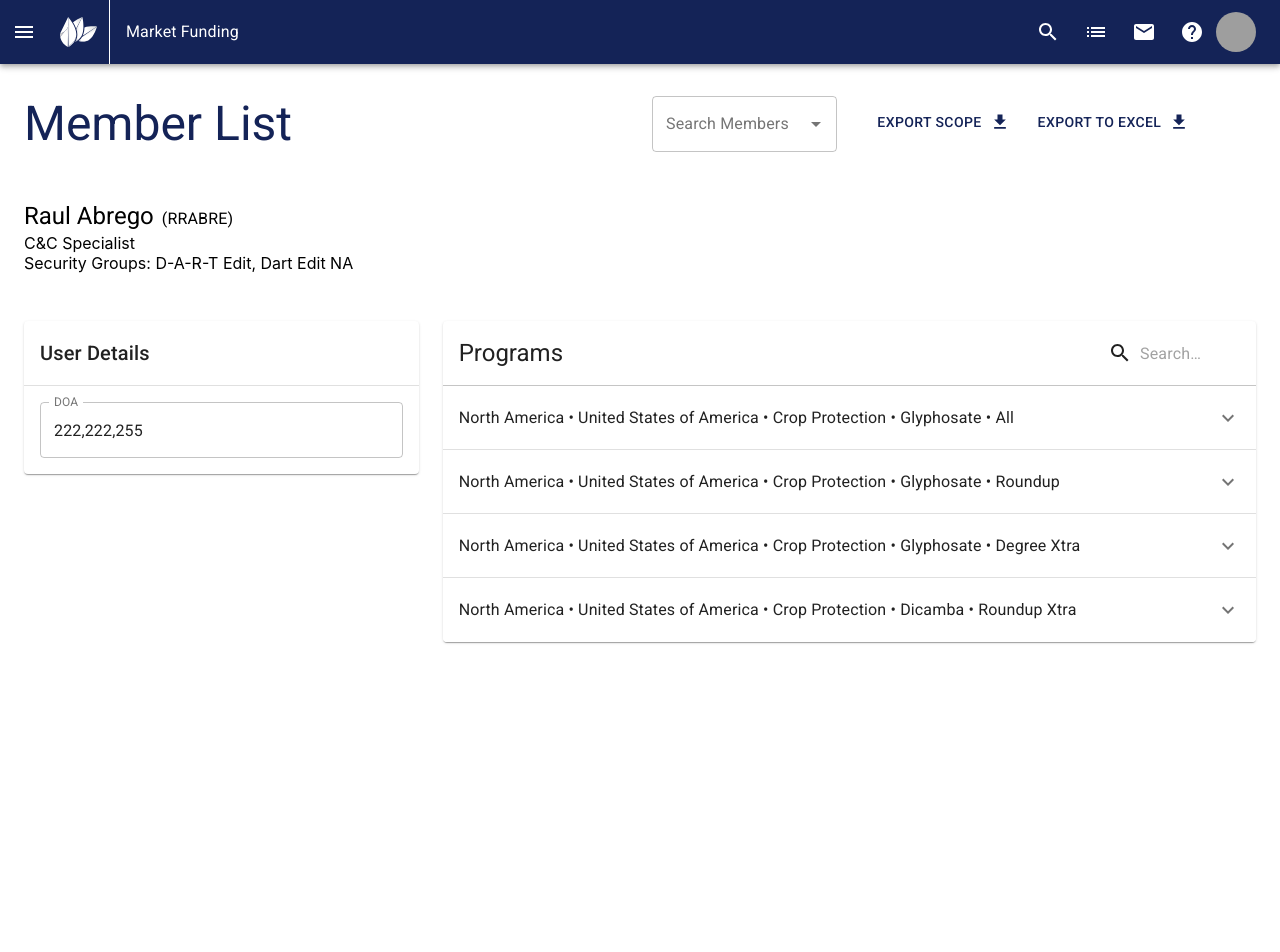
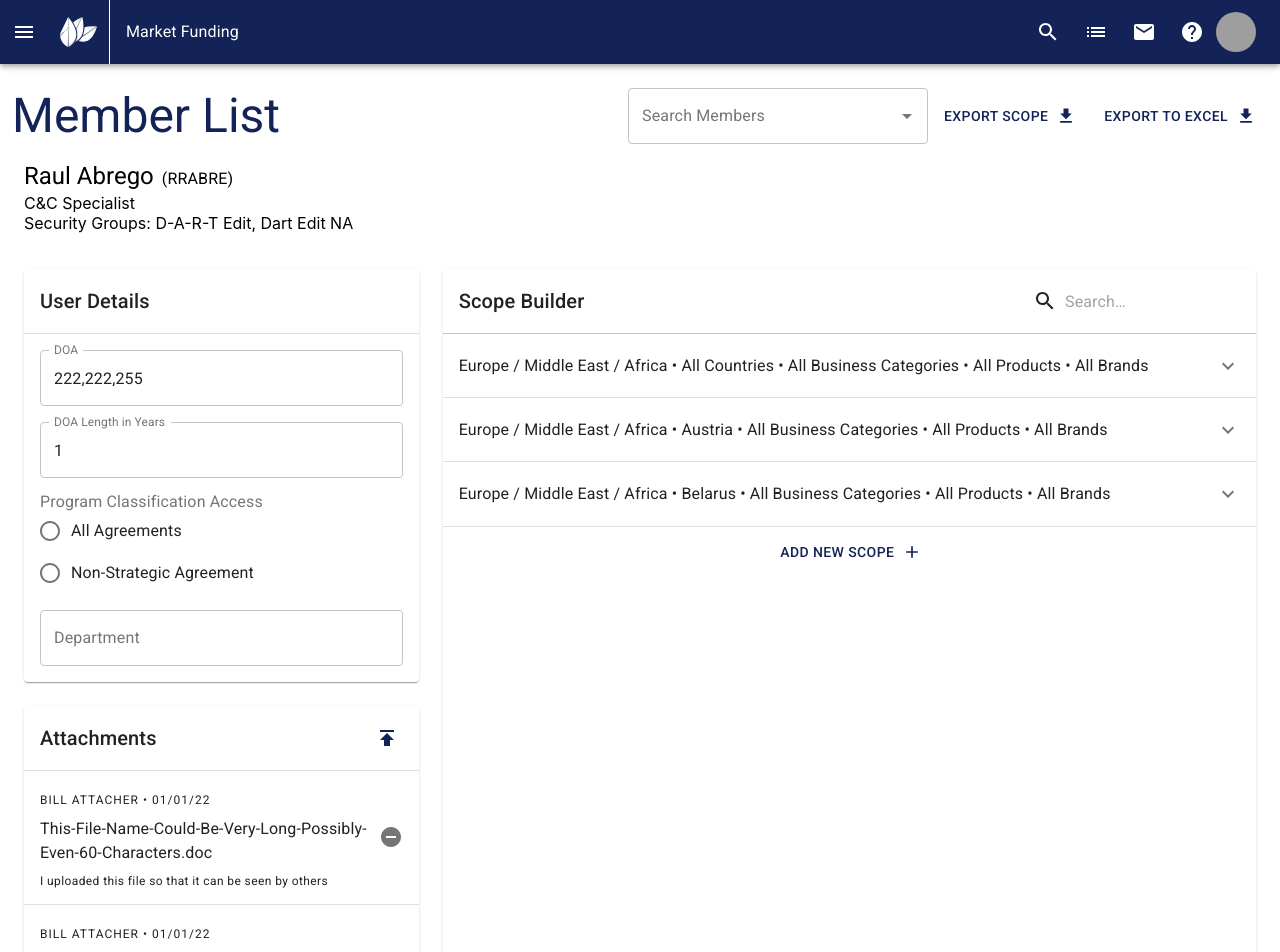
Before and after one commit to stephen-salyer/testingDART, a React (Create React App) app: page /member-list in a window 1280 px wide. Shown: the top 952 px of the page. Before the commit the page ends 800 px from the top, so only its background shows below. Built offline with nearby package versions, Linux system fonts and the light colour scheme; grey boxes are pictures that could not be loaded; the HTML template or start-up script is replaced by a standard one.

Commit message:
Members List

```diff
--- a/src/Components/MemberList.js
+++ b/src/Components/MemberList.js
@@ -1,4 +1,4 @@
-import React from 'react';
+import React, {Fragment} from 'react';
 import {
   withStyles,
   makeStyles,
@@ -23,9 +23,22 @@ import {
   InputLabel,
   Select,
   MenuItem,
+  Toolbar,
+  FormLabel,
+  RadioGroup,
+  FormControlLabel,
+  Radio,
+  List,
+  ListItem,
+  ListItemText,
+  ListItemSecondaryAction,
+  IconButton,
 } from '@material-ui/core';
 import GetAppIcon from '@material-ui/icons/GetApp';
 import ExpandMoreIcon from '@material-ui/icons/ExpandMore';
+import AddIcon from '@material-ui/icons/Add';
+import PublishIcon from '@material-ui/icons/Publish';
+import RemoveIcon from '@material-ui/icons/RemoveCircle';
 import DeleteScopeModal from './DeleteScopeModal';
 import SearchBar from './SearchBar';
 
@@ -65,16 +78,29 @@ const useStyles = makeStyles((theme) => ({
   relatedContentPadding: {
     padding: '0 0 0 8px',
   },
-  content: {
-    '&$expanded': {
-      margin: '12px 0',
-    },
-  },
   formControl: {
     margin: 0,
     fullWidth: true,
     display: 'flex',
     wrap: 'nowrap',
+  },
+  toolBarEnd: {
+    display: 'flex',
+    justifyContent: 'space-between',
+  },
+  listItemCorrection: {
+    display: 'flex',
+    flexDirection: 'column',
+    alignItems: 'flex-start',
+  },
+  listItemTertiary: {
+    marginTop: '0',
+    fontWeight: '400',
+    color: 'rgba(0, 0, 0, 0.54)',
+    fontSize: '0.875rem',
+  },
+  listItemTextNoMargin: {
+    marginBottom: '0',
   },
 }));
 
@@ -128,38 +154,46 @@ const Members = [
   {title: 'Kinsley Christian'},
 ];
 
+const Department = [
+  {title: 'Audit'},
+  {title: 'Business'},
+  {title: 'Credit'},
+  {title: 'Finance'},
+  {title: 'Global Accounting'},
+  {title: 'IT'},
+  {title: 'Legal'},
+  {title: 'Licensee'},
+  {title: 'Marketing'},
+  {title: 'MF Analytics'},
+  {title: 'Operations'},
+  {title: 'Product Manager'},
+  {title: 'Sales'},
+];
+
 const scopeData = [
   {
     id: 1,
-    region: 'North America',
-    country: 'United States of America',
-    businessCategory: 'Crop Protection',
-    product: 'Glyphosate',
-    brand: 'All',
+    region: 'Europe / Middle East / Africa',
+    country: 'All Countries',
+    businessCategory: 'All Business Categories',
+    product: 'All Products',
+    brand: 'All Brands',
   },
   {
     id: 2,
-    region: 'North America',
-    country: 'United States of America',
-    businessCategory: 'Crop Protection',
-    product: 'Glyphosate',
-    brand: 'Roundup',
+    region: 'Europe / Middle East / Africa',
+    country: 'Austria',
+    businessCategory: 'All Business Categories',
+    product: 'All Products',
+    brand: 'All Brands',
   },
   {
     id: 3,
-    region: 'North America',
-    country: 'United States of America',
-    businessCategory: 'Crop Protection',
-    product: 'Glyphosate',
-    brand: 'Degree Xtra',
-  },
-  {
-    id: 4,
-    region: 'North America',
-    country: 'United States of America',
-    businessCategory: 'Crop Protection',
-    product: 'Dicamba',
-    brand: 'Roundup Xtra',
+    region: 'Europe / Middle East / Africa',
+    country: 'Belarus',
+    businessCategory: 'All Business Categories',
+    product: 'All Products',
+    brand: 'All Brands',
   },
 ];
 
@@ -176,7 +210,8 @@ const inputs = [
     label: 'Region',
     options: [
       'Asia / Pacific',
-      'Europe / Middle East',
+      'Austria',
+      'Europe / Middle East / Africa',
       'North America',
       'South America',
     ],
@@ -185,19 +220,26 @@ const inputs = [
   {
     key: 'country',
     label: 'Country',
-    options: ['Canada', 'Brazil', 'United States of America'],
+    options: [
+      'All Countries',
+      'Austria',
+      'Belarus',
+      'Canada',
+      'Brazil',
+      'United States of America',
+    ],
     size: 6,
   },
   {
     key: 'businessCategory',
     label: 'Business Category',
-    options: ['All', 'Crop Protection', 'Pasture'],
+    options: ['All Business Categories', 'Crop Protection', 'Pasture'],
     size: 4,
   },
   {
     key: 'product',
     label: 'Product',
-    options: ['All', 'Dicamba', 'Glyphosate', 'Other'],
+    options: ['All Products', 'Dicamba', 'Glyphosate', 'Other'],
     size: 4,
   },
   {
@@ -223,18 +265,22 @@ const MemberList = () => {
     <ThemeProvider theme={theme}>
       <Container maxWidth="lg" className={classes.containerPadding}>
         <Grid container spacing={3} direction="row">
-          <Grid item={true} sm={12} md={6}>
-            <Typography variant="h3" color="primary">
+          <Toolbar
+            disableGutters={true}
+            style={{
+              width: '100%',
+              display: 'flex',
+              justifyContent: 'space-between',
+            }}
+          >
+            <Typography variant="h3" color="primary" edge="start">
               Member List
             </Typography>
-          </Grid>
-          <Grid item={true} sm={12} md={2}>
-            <Box display="flex" justifyContent="flex-end" flexWrap="wrap">
+            <Box display="flex" justifyContent="flex-end">
+              <Box width="300px">
                 <Autocomplete
-                id="combo-box-demo"
                   options={Members}
                   getOptionLabel={(option) => option.title}
-                style={{width: '100%'}}
                   renderInput={(params) => (
                     <TextField
                       {...params}
@@ -244,13 +290,11 @@ const MemberList = () => {
                   )}
                 />
               </Box>
-          </Grid>
-          <Grid item={true} sm={12} md={4}>
-            <Box display="flex">
               <Button
                 color="primary"
                 className={classes.button}
                 endIcon={<GetAppIcon />}
+                edge="end"
               >
                 Export Scope
               </Button>
@@ -258,13 +302,15 @@ const MemberList = () => {
                 color="primary"
                 className={classes.button}
                 endIcon={<GetAppIcon />}
+                edge="end"
               >
                 Export To Excel
               </Button>
             </Box>
+          </Toolbar>
         </Grid>
-          <Grid container spacing={3} style={{margin: '24px 0 0 0'}}>
-            <Grid item={true} sm={12} md={12}>
+        <Grid container style={{margin: '24px 0 0 0'}}>
+          <Grid item={true} xs={12} md={12}>
             <Box display="flex" alignItems="baseline">
               <Typography variant="h5">Raul Abrego</Typography>
               <Typography
@@ -274,39 +320,148 @@ const MemberList = () => {
                 (RRABRE)
               </Typography>
             </Box>
-              <Grid item={true} sm={12} md={12}>
+            <Grid item={true} xs={12} md={12}>
               C&C Specialist
             </Grid>
-              <Grid item={true} sm={12} md={12}>
+            <Grid item={true} xs={12} md={12}>
               Security Groups: D-A-R-T Edit, Dart Edit NA
             </Grid>
           </Grid>
         </Grid>
-          <Grid container spacing={3} style={{margin: '24px 0 0 0'}}>
-            <Grid item={true} sm={12} md={4}>
+        <Grid container spacing={3} style={{marginTop: '24px'}}>
+          <Grid container item xs={12} md={4}>
+            <Grid item={true} xs={12} md={12}>
               <Card>
                 <CardHeader
                   titleTypographyProps={{variant: 'h6'}}
                   title="User Details"
                 ></CardHeader>
                 <Divider />
-                <Box p={2}>
+                <Box pt={2} pr={2} pl={2}>
                   <TextField
-                    id="outlined-basic"
                     label="DOA"
                     defaultValue="222,222,255"
                     variant="outlined"
                     fullWidth={true}
                   />
                 </Box>
+                <Box pt={2} pr={2} pl={2}>
+                  <TextField
+                    label="DOA Length in Years"
+                    defaultValue="1"
+                    variant="outlined"
+                    fullWidth={true}
+                  />
+                </Box>
+                <Box pt={2} pr={2} pl={2}>
+                  <FormControl
+                    component="fieldset"
+                    className={classes.formControlRadio}
+                  >
+                    <FormLabel component="legend">
+                      Program Classification Access
+                    </FormLabel>
+                    <RadioGroup aria-label="quiz" name="quiz">
+                      <FormControlLabel
+                        value="best"
+                        control={<Radio />}
+                        label="All Agreements"
+                      />
+                      <FormControlLabel
+                        value="worst"
+                        control={<Radio />}
+                        label="Non-Strategic Agreement"
+                      />
+                    </RadioGroup>
+                  </FormControl>
+                </Box>
+                <Box p={2}>
+                  <Autocomplete
+                    freeSolo
+                    options={Department}
+                    getOptionLabel={(option) => option.title}
+                    style={{width: '100%'}}
+                    renderInput={(params) => (
+                      <TextField
+                        {...params}
+                        label="Department"
+                        variant="outlined"
+                      />
+                    )}
+                  />
+                </Box>
               </Card>
             </Grid>
-            <Grid item={true} sm={12} md={8}>
+            <Grid item={true} xs={12} md={12} style={{paddingTop: '24px'}}>
               <Card>
-                <Box display="flex" justifyContent="space-between">
-                  <CardHeader title="Programs"></CardHeader>
+                <Box
+                  display="flex"
+                  justifyContent="space-between"
+                  alignItems="center"
+                  pr={1}
+                >
+                  <CardHeader
+                    titleTypographyProps={{variant: 'h6'}}
+                    title="Attachments"
+                  ></CardHeader>
+                  <IconButton color="primary" style={{height: '48px'}}>
+                    <PublishIcon />
+                  </IconButton>
+                </Box>
+                <Divider />
+                <Box>
+                  <List disablePadding={true}>
+                    {[1, 2].map((n) => (
+                      <Fragment key={n}>
+                        <ListItem className={classes.listItemCorrection}>
+                          <ListItemText
+                            className={classes.listItemTextNoMargin}
+                            primary={
+                              <Typography variant="overline">
+                                Bill Attacher • 01/01/22
+                              </Typography>
+                            }
+                            secondary={
+                              <Typography variant="body1">
+                                This-File-Name-Could-Be-Very-Long-Possibly-Even-60-Characters.doc
+                              </Typography>
+                            }
+                          />
+                          <ListItemText
+                            classes={{primary: classes.listItemTertiary}}
+                            primary={
+                              <Typography variant="caption">
+                                I uploaded this file so that it can be seen by
+                                others
+                              </Typography>
+                            }
+                          />
+                          <ListItemSecondaryAction>
+                            <IconButton edge="end" aria-label="morevert">
+                              <RemoveIcon />
+                            </IconButton>
+                          </ListItemSecondaryAction>
+                        </ListItem>
+                        <Divider />
+                      </Fragment>
+                    ))}
+                  </List>
+                </Box>
+              </Card>
+            </Grid>
+          </Grid>
+          <Grid container item={true} xs={12} md={8}>
+            <Grid item={true} md={12}>
+              <Card style={{height: '767px'}}>
+                <Toolbar className={classes.toolBarEnd} disableGutters={true}>
+                  <CardHeader
+                    titleTypographyProps={{variant: 'h6'}}
+                    title="Scope Builder"
+                  ></CardHeader>
+                  <div className={classes.toolBarEnd}>
                     <SearchBar />
-                </Box>
+                  </div>
+                </Toolbar>
                 <Divider />
                 {scopes.map((scope) => (
                   <ExpansionPanel
@@ -323,7 +478,7 @@ const MemberList = () => {
                       <div className={classes.root}>
                         <Grid container spacing={3}>
                           {inputs.map(({label, options, size, key}, i) => (
-                            <Grid key={i} item sm={12} md={size}>
+                            <Grid key={i} item xs={12} md={size}>
                               <FormControl
                                 variant="outlined"
                                 className={classes.formControl}
@@ -353,6 +508,11 @@ const MemberList = () => {
                     <Divider />
                   </ExpansionPanel>
                 ))}
+                <Box pt={1} pb={1} display="flex" justifyContent="center">
+                  <Button color="primary" endIcon={<AddIcon />}>
+                    Add New scope
+                  </Button>
+                </Box>
               </Card>
             </Grid>
           </Grid>
--- a/src/Components/SearchBar.js
+++ b/src/Components/SearchBar.js
@@ -38,14 +38,7 @@ const useStyles = makeStyles((theme) => ({
     padding: theme.spacing(1, 1, 1, 0),
     // vertical padding + font size from searchIcon
     paddingLeft: `calc(1em + ${theme.spacing(4)}px)`,
-    transition: theme.transitions.create('width'),
     width: '100%',
-    [theme.breakpoints.up('sm')]: {
-      width: '12ch',
-      '&:focus': {
-        width: '20ch',
-      },
-    },
   },
 }));
 
```
Lines whose indentation alone changed are shown as unchanged.
